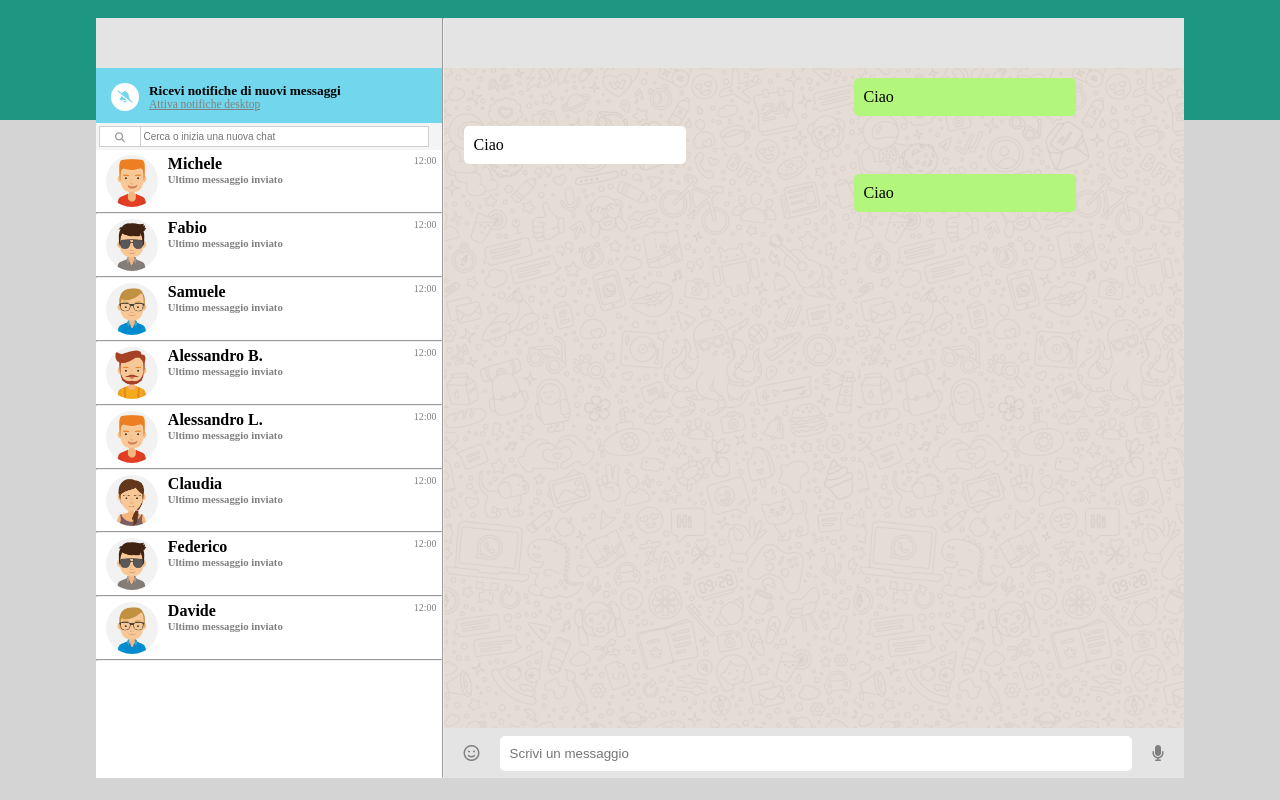
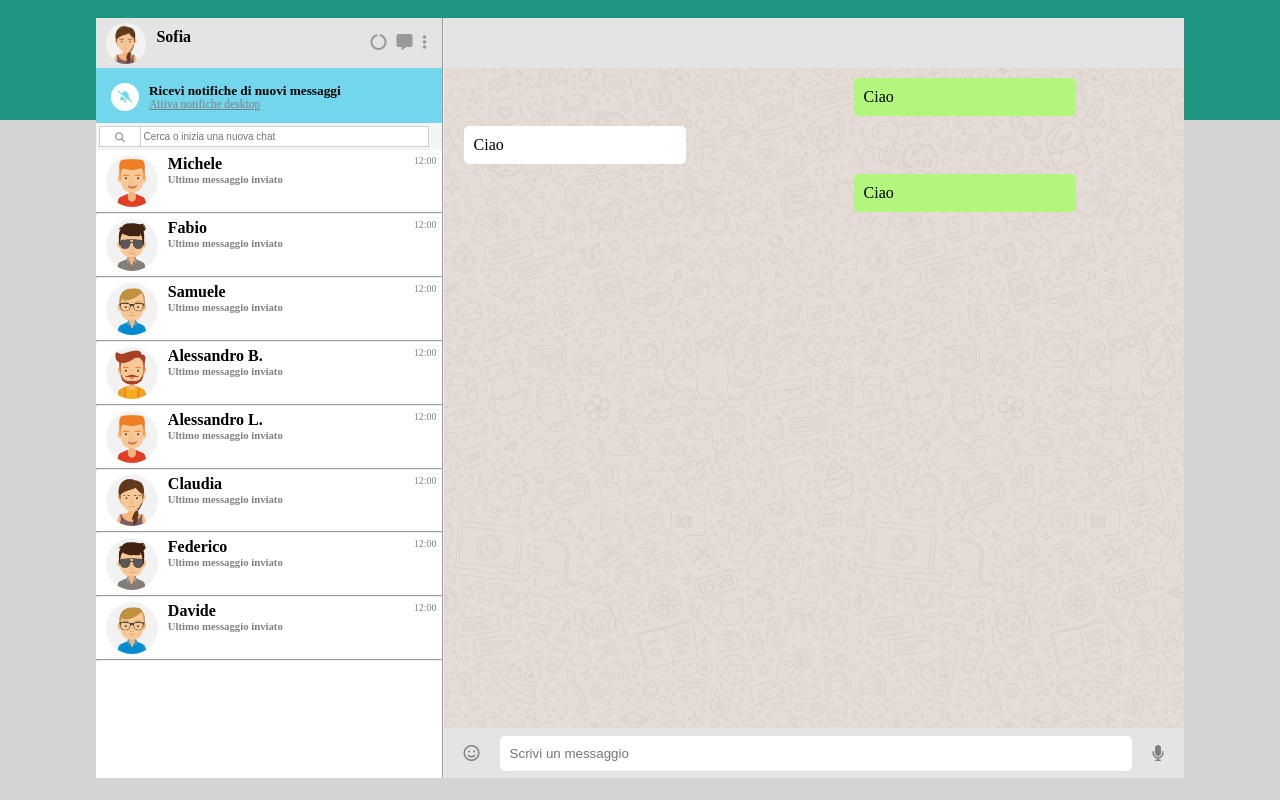
Before and after one commit to LeandroL18/vue-boolzapp, a plain HTML site: page index.html in a window 1280 px wide. Drawn offline with nearby package versions, Linux system fonts and the light colour scheme.

Commit message:
feat: profile view

```diff
--- a/css/style.css
+++ b/css/style.css
@@ -44,6 +44,18 @@ ul{
     width: 27vw;
     height: 100%;
     background-color: white;
+}
+
+/* Stili riga profilo */
+#profilo{
+    display: flex;
+    justify-content: space-between;
+    align-items: center;
+    padding-right: 10px;
+}
+#profilo i{
+    display: inline;
+    margin: 0 5px;
 }
 
 /* Stili riga notifiche */
@@ -103,7 +115,7 @@ ul{
 #friends li{
     position: relative;
 }
-#friends li img{
+.image{
     width: 15%;
     border-radius: 50%;
     margin-left: 10px;
@@ -114,7 +126,7 @@ ul{
     margin-top: 5px;
     color: rgb(212, 212, 212);
 }
-#friends li h4{
+h4{
     margin-top: 5px;
 }
 #friends li h6{
--- a/index.html
+++ b/index.html
@@ -23,7 +23,17 @@
                 <div id="main">
                     <div id="friends">
                         <!-- Riga profilo -->
-                        <div id="profile" class="bg_gray"></div>
+                        <div id="profilo" class="bg_gray">
+                            <div>
+                                <img class="image" :src="profile.avatar" alt="avatar_io">
+                                <h4>{{profile.name}}</h4>
+                            </div>
+                            <div>
+                                <i class="fa-solid fa-circle-notch"></i>
+                                <i class="fa-solid fa-message"></i>
+                                <i class="fa-solid fa-ellipsis-vertical"></i>
+                            </div>
+                        </div>
                         <!-- Riga notifiche -->
                         <div id="notifiche">
                             <i class="fa-solid fa-bell-slash"></i>
@@ -38,7 +48,7 @@
                         <!-- Visualizzazione contatti -->
                         <ul>
                             <li v-for="(contatti, i) in contacts" :key="i">
-                                <img :src="contacts[i].avatar" alt="Img">
+                                <img class="image" :src="contacts[i].avatar" alt="Img">
                                 <h4>{{contacts[i].name}}</h4>
                                 <h6>Ultimo messaggio inviato</h6>
                                 <span>12:00</span>
--- a/js/myscript.js
+++ b/js/myscript.js
@@ -6,7 +6,7 @@ createApp ({
 
             profile: {
                 name: 'Sofia',
-                avatar: './img/avatar_io.png',
+                avatar: './img/avatar_io.jpg',
             },
 
             contacts: [
```
